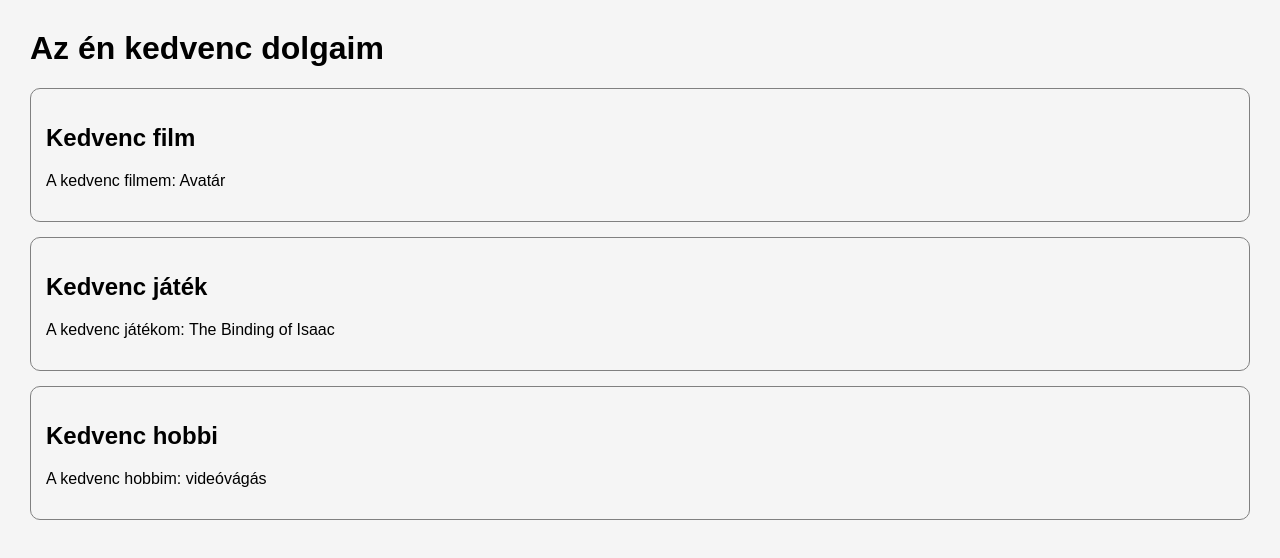
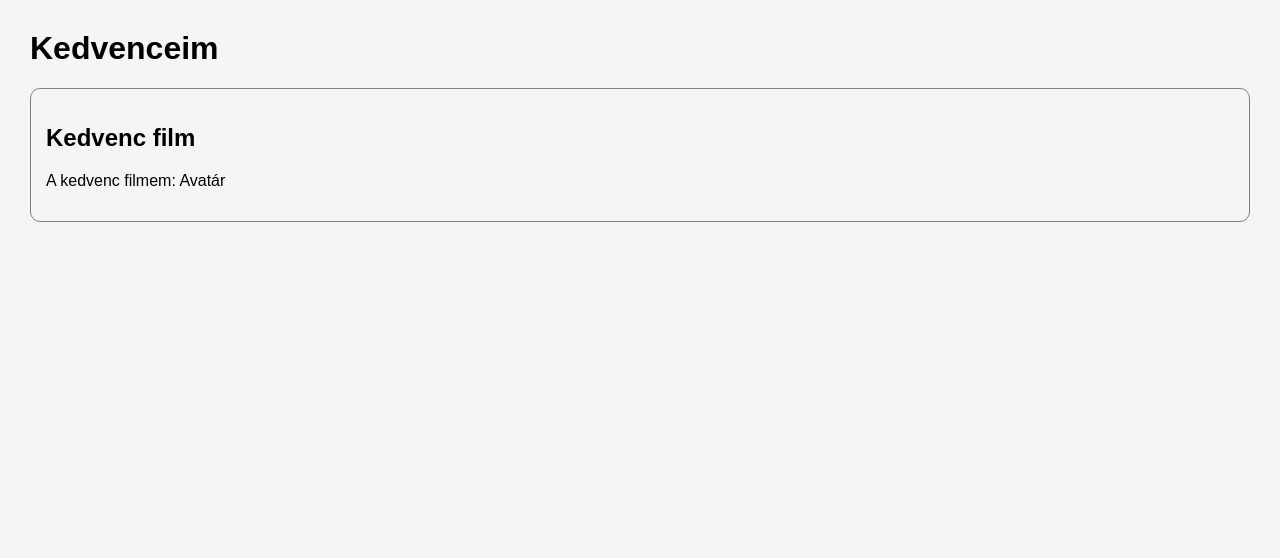
Before and after one commit to Richie2008-web/Szem-lyes-kedvencek-weboldal, a plain HTML site: page index.html in a window 1280 px wide. Drawn offline with Linux system fonts and the light colour scheme.

Commit message:
Update index.html

```diff
--- a/index.html
+++ b/index.html
@@ -7,22 +7,12 @@
 </head>
 <body>
 
-    <h1>Az én kedvenc dolgaim</h1>
+    <h1>Kedvenceim</h1>
 
     <section>
         <h2>Kedvenc film</h2>
         <p>A kedvenc filmem: Avatár</p>
     </section>
 
-    <section>
-        <h2>Kedvenc játék</h2>
-        <p>A kedvenc játékom: The Binding of Isaac</p>
-    </section>
-
-    <section>
-        <h2>Kedvenc hobbi</h2>
-        <p>A kedvenc hobbim: videóvágás</p>
-    </section>
-
 </body>
 </html>
```
